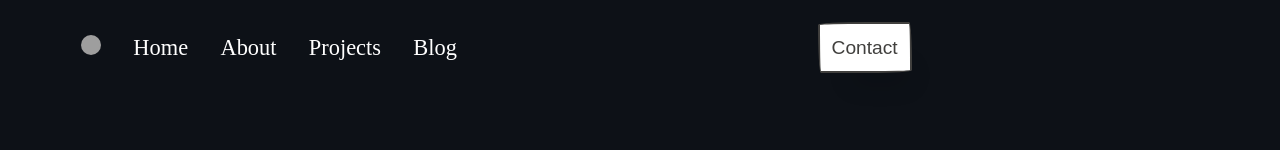
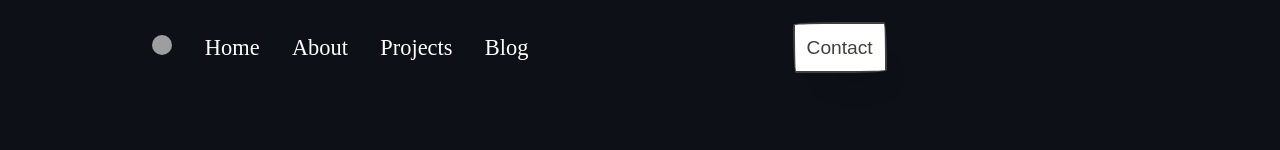
Before and after one commit to 0d0gwu/Portfolio-Website, a plain HTML site: page Portfolio-home.html in a window 1280 px wide. Shown: the top 150 px of the page. Drawn offline with Linux system fonts and the light colour scheme; grey boxes are pictures that could not be loaded; a web font is replaced by a local one.

Commit message:
Update Portfolio-home.css

```diff
--- a/Portfolio-home.css
+++ b/Portfolio-home.css
@@ -18,12 +18,12 @@ body {
 
 .navigation{
       display: flex;
-      justify-content: space-between;
+      justify-content: space-around;
       align-items: center;
       margin-top: 1em;
       margin-bottom: 3em;
-    /*  margin-right: 50px;   */
-      margin-left: 50px;
+    /*  margin-right: 50px;
+      margin-left: 50px; */
       font-family: Neucha;
       font-size: 1.4em;
     }
```
